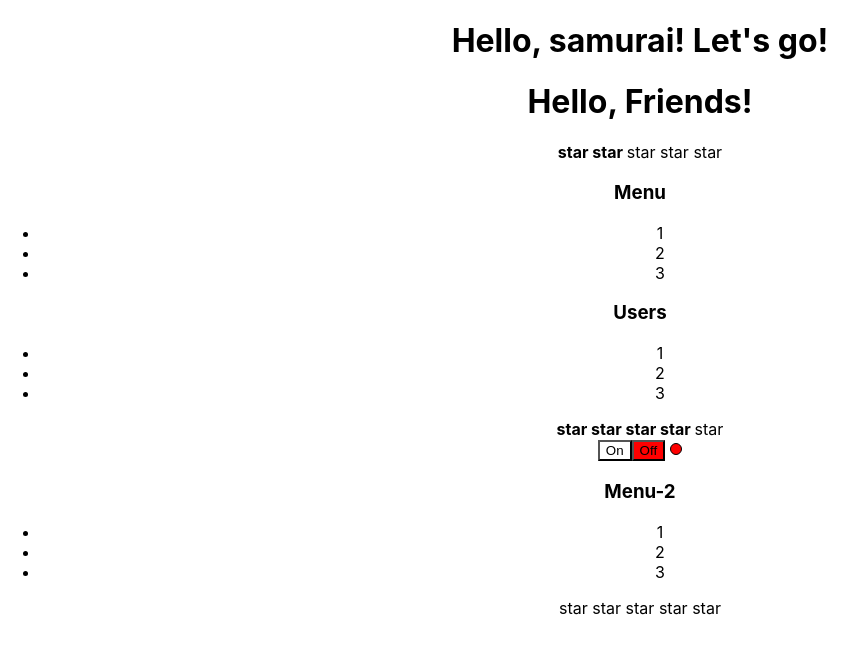
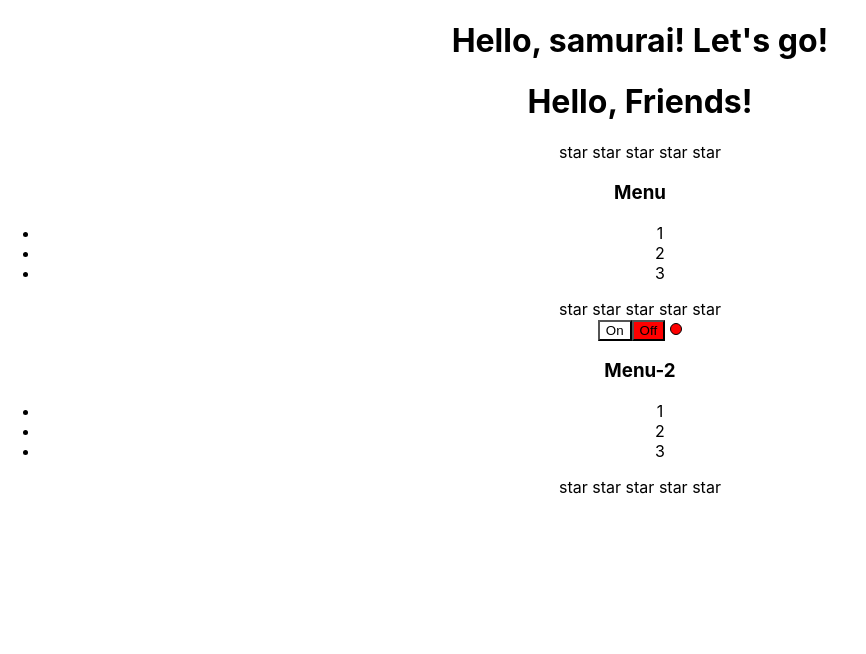
Before and after one commit to wrunika/samurai-way-main, a React (Create React App) app: page / in a window 1280 px wide. Shown: the top 654 px of the page, without its empty margins (0-866 px from the left). Built offline with nearby package versions, Linux system fonts and the light colour scheme.

Commit message:
feat: add hook useState into App for Accordion and Rating components

```diff
--- a/src/App.tsx
+++ b/src/App.tsx
@@ -1,4 +1,4 @@
-import React from 'react';
+import React, {useState} from 'react';
 import './App.css';
 import Accordion from "./components/Accordion/Accordion";
 import {Rating} from "./components/Rating/Rating";
@@ -6,16 +6,29 @@ import OnOff from "./components/OnOff/OnOff";
 import UncontrolledAccordion from "./components/UncontrolledAccordion/UncontrolledAccordion";
 import {UncontrolledRating} from "./components/UncontrolledRating/UncontrolledRating";
 
+export type RatingValueType = 0 | 1 | 2 | 3 | 4 | 5
+
+
 function App() {
     console.log('app rendering')
+    const [ratingValue, setRatingValue] = useState<RatingValueType>(0);
+    const [accordionCollapsed, setAccordionCollapsed] = useState<boolean>(false);
+
+    const changeRatingValue = (ratingValue: RatingValueType) => {
+        setRatingValue(ratingValue)
+    }
+    const changeAccordionCollapsed = (accordionCollapsed: boolean) => {
+        setAccordionCollapsed(!accordionCollapsed)
+    }
+
     return (
         <div className="App">
             <PageTitle title={"Hello, samurai! Let's go!"}/>
             <PageTitle title={"Hello, Friends!"}/>
-            <Rating value={2}/>
-            <Accordion titleValue={"Menu"} collapsed={false}/>
-            <Accordion titleValue={"Users"} collapsed={false}/>
-            <Rating value={4}/>
+            <Rating ratingValue={ratingValue} changeRatingValue={changeRatingValue} />
+            <Accordion titleValue={"Menu"} collapsed={accordionCollapsed} changeAccordionCollapsed={changeAccordionCollapsed} />
+            {/*<Accordion titleValue={"Users"} collapsed={accordionCollapsed} changeAccordionCollapsed={changeAccordionCollapsed} />*/}
+            <Rating ratingValue={ratingValue} changeRatingValue={changeRatingValue} />
             <OnOff />
             <UncontrolledAccordion titleValue={"Menu-2"} />
             <UncontrolledRating />
--- a/src/components/Accordion/Accordion.tsx
+++ b/src/components/Accordion/Accordion.tsx
@@ -3,6 +3,7 @@ import React from "react";
 type AccordionPropsType = {
     titleValue: string
     collapsed: boolean
+    changeAccordionCollapsed: (accordionCollapsed: boolean)=>void
 }
 
 function Accordion(props: AccordionPropsType) {
@@ -10,7 +11,7 @@ function Accordion(props: AccordionPropsType) {
     //console.log('accordion rendering')
     return (
         <div>
-            <AccordionTitle title={props.titleValue} />
+            <AccordionTitle title={props.titleValue} changeAccordionCollapsed={ ()=> {props.changeAccordionCollapsed(props.collapsed)} } />
             {props.collapsed || <AccordionBody /> }
         </div>
     )
@@ -32,13 +33,14 @@ function Accordion(props: AccordionPropsType) {
 
 type AccordionTitlePropsType = {
     title: string
+    changeAccordionCollapsed: ()=>void
 }
 
 function AccordionTitle(props: AccordionTitlePropsType) {
     //debugger
     console.log('accordionTitle rendering')
     return(
-        <h3>{props.title}</h3>
+        <h3 onClick={props.changeAccordionCollapsed}>{props.title}</h3>
     );
 }
 
--- a/src/components/Rating/Rating.tsx
+++ b/src/components/Rating/Rating.tsx
@@ -1,7 +1,9 @@
 import React from "react";
+import {RatingValueType} from "../../App";
 
 type RatingPropsType = {
-    value: 0 | 1 | 2 | 3 | 4 | 5
+    ratingValue: RatingValueType
+    changeRatingValue: (ratingValue: RatingValueType)=>void
 }
 
 export function Rating(props: RatingPropsType) {
@@ -9,26 +11,28 @@ export function Rating(props: RatingPropsType) {
     console.log('rating rendering')
     return (
         <div>
-            <Star selected={props.value > 0}/>
-            <Star selected={props.value > 1}/>
-            <Star selected={props.value > 2}/>
-            <Star selected={props.value > 3}/>
-            <Star selected={props.value > 4}/>
+            <Star selected={props.ratingValue > 0} changeRatingValue={ ()=>{props.changeRatingValue(1)} } />
+            <Star selected={props.ratingValue > 1} changeRatingValue={ ()=>{props.changeRatingValue(2)} } />
+            <Star selected={props.ratingValue > 2} changeRatingValue={ ()=>{props.changeRatingValue(3)} } />
+            <Star selected={props.ratingValue > 3} changeRatingValue={ ()=>{props.changeRatingValue(4)} } />
+            <Star selected={props.ratingValue > 4} changeRatingValue={ ()=>{props.changeRatingValue(5)} } />
         </div>
     )
 }
 
 type StarPropsType = {
     selected: boolean
+    changeRatingValue?: ()=>void
 }
 
 function Star(props: StarPropsType) {
     //debugger;
     console.log('star rendering')
+    return <span onClick={props.changeRatingValue}>{props.selected ? <b>star </b> : 'star '}</span>
 
-    if (props.selected) {
+    /*if (props.selected) {
         return <span><b>star </b></span>
     } else {
         return <span>star </span>
-    }
+    }*/
 }
```
